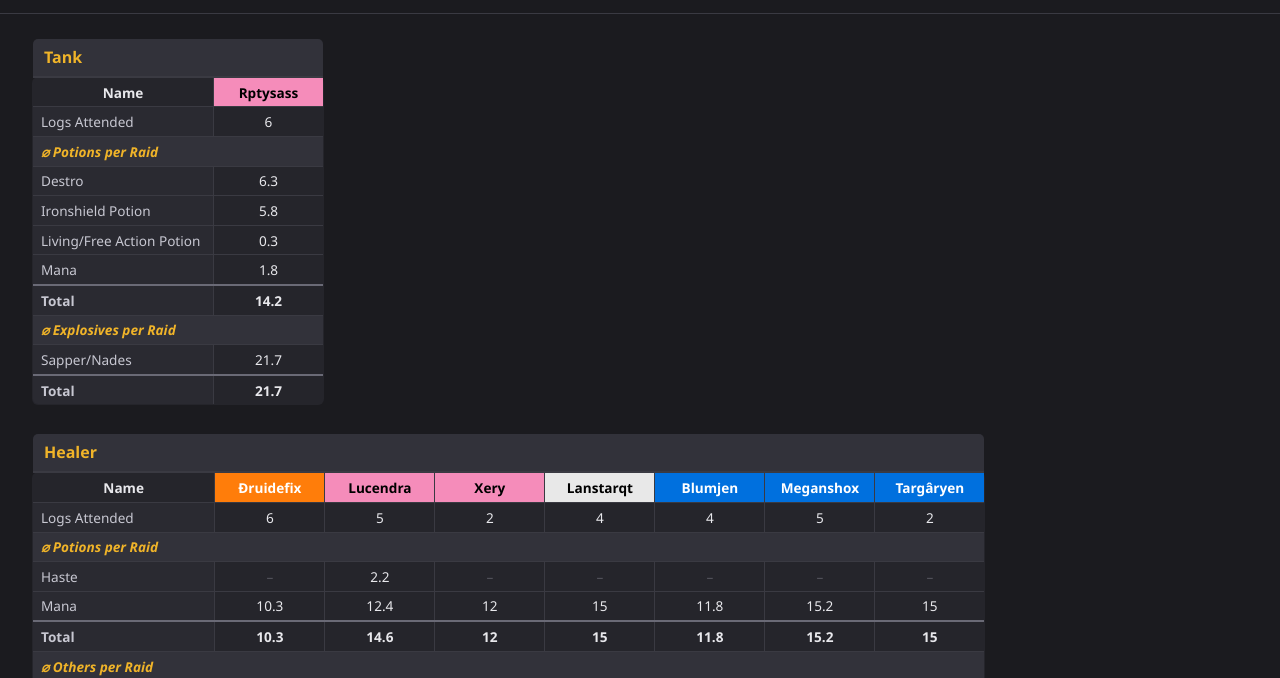
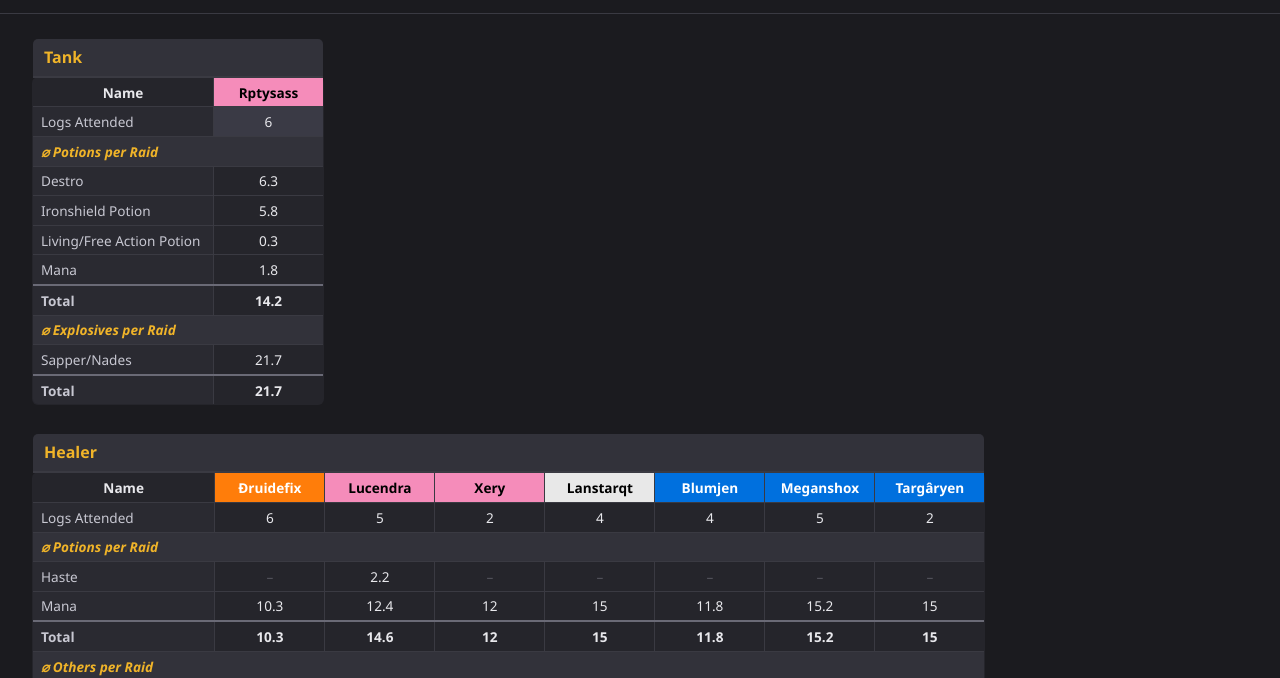
Before and after one commit to Cln0001/BipLogAnalazyer, a plain HTML site: page docs/index.html in a window 1280 px wide. In both pictures the pointer is over the element 268 px from the left and 225 px from the top of the page. Shown: the part 104-782 px from the top of the page. Drawn offline with Linux system fonts and the light colour scheme.

Commit message:
Re-add row hover highlight for readability

```diff
--- a/docs/style.css
+++ b/docs/style.css
@@ -155,3 +155,7 @@ table.role-table td:empty::after {
   content: "–";
   color: #55555f;
 }
+
+table.role-table tr:hover td {
+  background: #3a3a45;
+}
```
